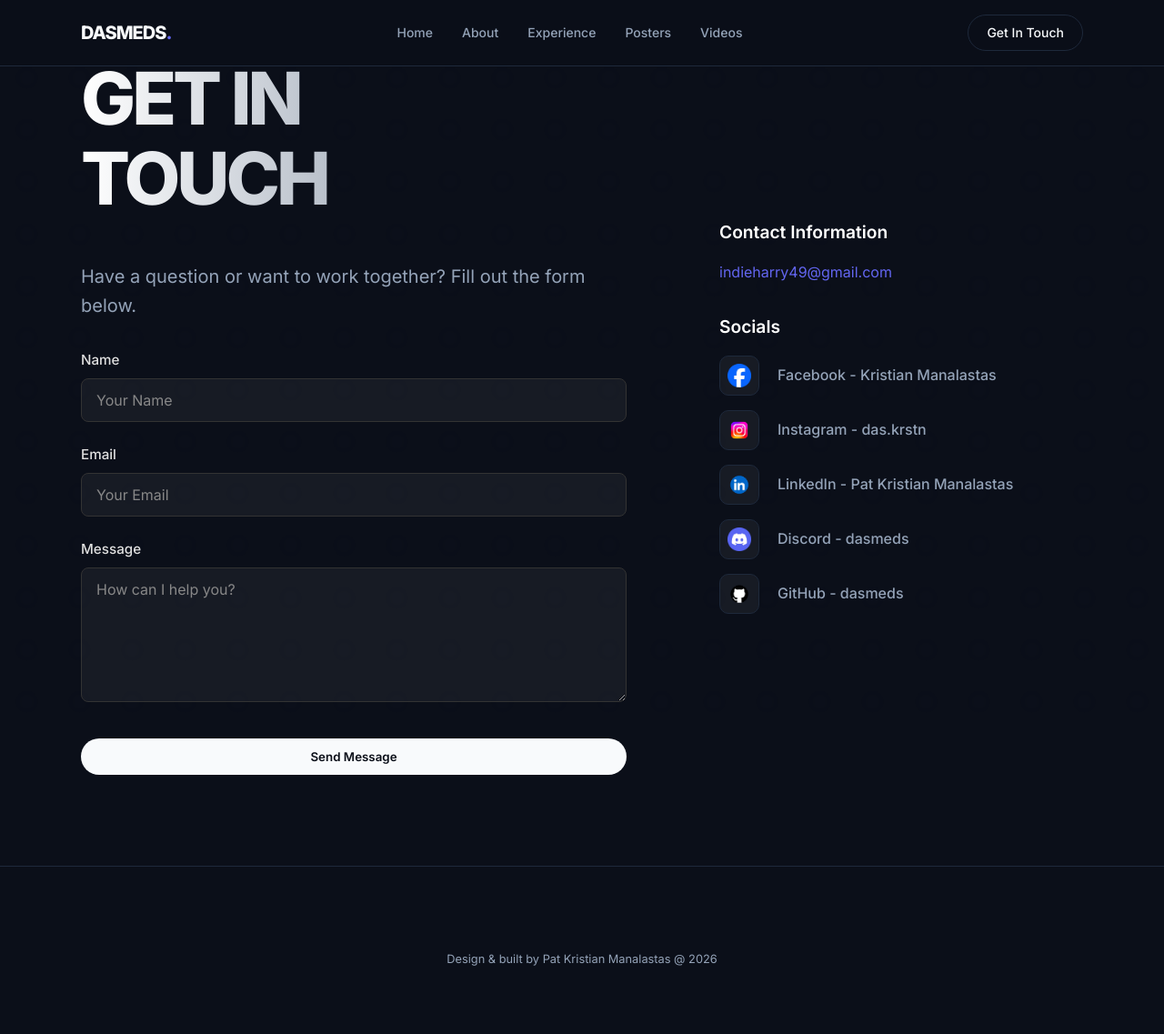
After one commit to dasMeds/dasmedsPortfolio.github.io, a PHP site: page /contact.html in a window 1280 px wide. The commit adds this page. Shown: the whole page at 91% size. Run offline with PHP 8.4, Linux system fonts and the light colour scheme.

Commit message:
Feature: Add Contact Page and Redesign Social Links
Add a dedicated contact page with a split-screen form layout and refine the footer social links for better alignment.

```diff
--- /dev/null
+++ b/contact.html
@@ -0,0 +1,115 @@
+<!DOCTYPE html>
+<html lang="en">
+<head>
+    <meta charset="UTF-8">
+    <meta name="viewport" content="width=device-width, initial-scale=1.0">
+    <link rel="icon" type="image/x-icon" href="images/favicon.png">
+    <title>dasmeds | Contact</title>
+    <link href="https://fonts.googleapis.com/css2?family=Inter:wght@300;400;500;600;800&display=swap" rel="stylesheet">
+    <link rel="stylesheet" href="css/styles.css">
+</head>
+<body>
+
+    <nav>
+        <div class="container nav-inner">
+            <a href="index.html" class="logo">DASMEDS<span>.</span></a>
+
+            <button class="menu-toggle">
+                <span></span>
+                <span></span>
+                <span></span>
+            </button>
+
+            <div class="nav-links">
+                <a href="index.html">Home</a>
+                <a href="about.html">About</a>
+                <a href="experience.html">Experience</a>
+                <a href="portfolio.html#posters">Posters</a>
+                <a href="portfolio.html#videos">Videos</a>
+            </div>
+            <a href="contact.html" class="btn-outline">Get In Touch</a>
+        </div>
+    </nav>
+
+    <div id="page-wrapper">
+        <main class="container">
+            <section id="contact" style="border-top: none; padding-top: 4rem;">
+
+                <div class="contact-split-layout">
+
+                    <div class="contact-left">
+                        <h1 class="hero-title">GET IN <br> TOUCH</h1>
+                        <p class="hero-desc" style="margin-bottom: 2rem;">
+                            Have a question or want to work together? Fill out the form below.
+                        </p>
+
+                        <form class="contact-form" action="mailto:indieharry49@gmail.com" method="POST" enctype="text/plain">
+                            <div class="form-group">
+                                <label for="name">Name</label>
+                                <input type="text" id="name" name="name" required placeholder="Your Name">
+                            </div>
+
+                            <div class="form-group">
+                                <label for="email">Email</label>
+                                <input type="email" id="email" name="email" required placeholder="Your Email">
+                            </div>
+
+                            <div class="form-group">
+                                <label for="message">Message</label>
+                                <textarea id="message" name="message" rows="6" required placeholder="How can I help you?"></textarea>
+                            </div>
+
+                            <button type="submit" class="btn-solid" style="width: 100%; margin-top: 1rem; cursor: pointer; border: none; font-family: inherit;">Send Message</button>
+                        </form>
+                    </div>
+
+                    <div class="contact-right">
+                        <h3 class="side-title">Contact Information</h3>
+                        <p class="side-email">
+                            <a href="mailto:indieharry49@gmail.com">indieharry49@gmail.com</a>
+                        </p>
+
+                        <h3 class="side-title" style="margin-top: 2rem;">Socials</h3>
+                        <div class="side-social-links">
+                            <a href="https://www.facebook.com/kristian.manalastas.1?rdid=CKX6pbhutJwmxq06&share_url=https%3A%2F%2Fwww.facebook.com%2Fshare%2F1CWSYwoSuA%2F" target="_blank" class="social-item">
+                                <img src="images/facebook-icon.png" alt="Facebook" class="tech-icon">
+                                <span>Facebook - Kristian Manalastas</span>
+                            </a>
+
+                            <a href="https://www.instagram.com/das.krstn?igsh=cmZ3cnB2cnE0ZzM3" target="_blank" class="social-item">
+                                <img src="images/instagram-icon.png" alt="Instagram" class="tech-icon">
+                                <span>Instagram - das.krstn</span>
+                            </a>
+
+                            <a href="https://www.linkedin.com/in/pat-kristian-manalastas-2179682a3" target="_blank" class="social-item">
+                                <img src="images/linkedin-icon.png" alt="LinkedIn" class="tech-icon">
+                                <span>LinkedIn - Pat Kristian Manalastas</span>
+                            </a>
+
+                            <a href="https://discord.com/users/435787691339153429" target="_blank" class="social-item">
+                                <img src="images/discord-icon.png" alt="Discord" class="tech-icon">
+                                <span>Discord - dasmeds</span>
+                            </a>
+
+                            <a href="https://github.com/dasmeds" target="_blank" class="social-item">
+                                <img src="images/github-icon.png" alt="GitHub" class="tech-icon">
+                                <span>GitHub - dasmeds</span>
+                            </a>
+                        </div>
+                    </div>
+
+                </div>
+            </section>
+        </main>
+
+        <footer>
+            <div class="container" style="text-align: center; padding: 2rem 0;">
+                <p class="copyright" style="margin: 0;">Design & built by Pat Kristian Manalastas @ 2026</p>
+            </div>
+        </footer>
+    </div>
+
+    <script src="js/script.js"></script>
+
+</body>
+</html>
--- a/css/styles.css
+++ b/css/styles.css
@@ -114,6 +114,120 @@ nav {
 .btn-outline:hover {
     background-color: var(--text-main);
     color: var(--bg-color);
+}
+
+/* --- contact --- */
+.contact-form {
+    display: flex;
+    flex-direction: column;
+    gap: 1.5rem;
+}
+
+.form-group {
+    display: flex;
+    flex-direction: column;
+    gap: 0.5rem;
+}
+
+.form-group label {
+    font-weight: 500;
+    font-size: 0.95rem;
+    color: #e0e0e0;
+}
+
+.form-group input,
+.form-group textarea {
+    width: 100%;
+    padding: 0.8rem 1rem;
+    border: 1px solid #333;
+    border-radius: 8px;
+    background-color: rgba(255, 255, 255, 0.05);
+    color: #fff;
+    font-family: 'Inter', sans-serif;
+    font-size: 1rem;
+    transition: border-color 0.3s ease, background-color 0.3s ease;
+}
+
+.form-group input:focus,
+.form-group textarea:focus {
+    outline: none;
+    border-color: #fff; /* border highlightwhen typing */
+    background-color: rgba(255, 255, 255, 0.1);
+}
+
+.form-group input::placeholder,
+.form-group textarea::placeholder {
+    color: #888;
+}
+
+.contact-form input,
+.contact-form textarea,
+.contact-form button {
+    box-sizing: border-box;
+}
+
+/* --- contact right --- */
+.contact-split-layout {
+    display: flex;
+    flex-direction: column;
+    gap: 4rem;
+}
+
+.contact-left {
+    flex: 1;
+    max-width: 600px;
+}
+
+.contact-right {
+    flex: 1;
+    max-width: 400px;
+    padding-top: 1rem; /* aligns with the form */
+}
+
+.side-title {
+    font-size: 1.2rem;
+    font-weight: 600;
+    margin-bottom: 1rem;
+    color: #fff;
+}
+
+.side-email a {
+    color: var(--accent-color);
+    text-decoration: none;
+    text-underline-offset: 4px;
+    font-size: 1rem;
+    transition: color 0.3s ease;
+}
+
+.side-email a:hover {
+    color: var(--text-main);
+}
+
+/* stacking of socials */
+.side-social-links {
+    display: flex;
+    flex-direction: column;
+    gap: 1rem;
+}
+
+.side-social-links .social-item {
+    display: inline-flex;
+    align-items: center;
+    justify-content: flex-start;
+    width: 100%;
+}
+
+/* desktop layout */
+@media (min-width: 850px) {
+    .contact-split-layout {
+        flex-direction: row;
+        justify-content: space-between;
+        gap: 3rem;
+    }
+
+    .contact-right {
+        margin-top: 10rem;
+    }
 }
 
 /* hero section */
@@ -693,7 +807,7 @@ footer {
     font-size: 0.8rem;
 }
 
-/* ========================================= page transition ========================================= */
+/* page transition */
 #page-wrapper {
 
     position: relative;
@@ -755,7 +869,7 @@ footer {
     }
 }
 
-/* ========================================= burger menu ========================================= */
+/* burger menu  */
 .menu-toggle {
     display: none;
     flex-direction: column;
@@ -845,9 +959,7 @@ footer {
     }
 }
 
-
-
-/* ========================================= fizziness ========================================= */
+/* fizziness  */
 #magic-bg-grid {
     /* made it a fixed grid to the background and gave it a soft base blur */
     position: fixed;
```
Also changed, not shown: about.html (+7 -1 lines), experience.html (+7 -1 lines), index.html (+7 -1 lines), portfolio.html (+7 -1 lines), images/favicon.png (added).
